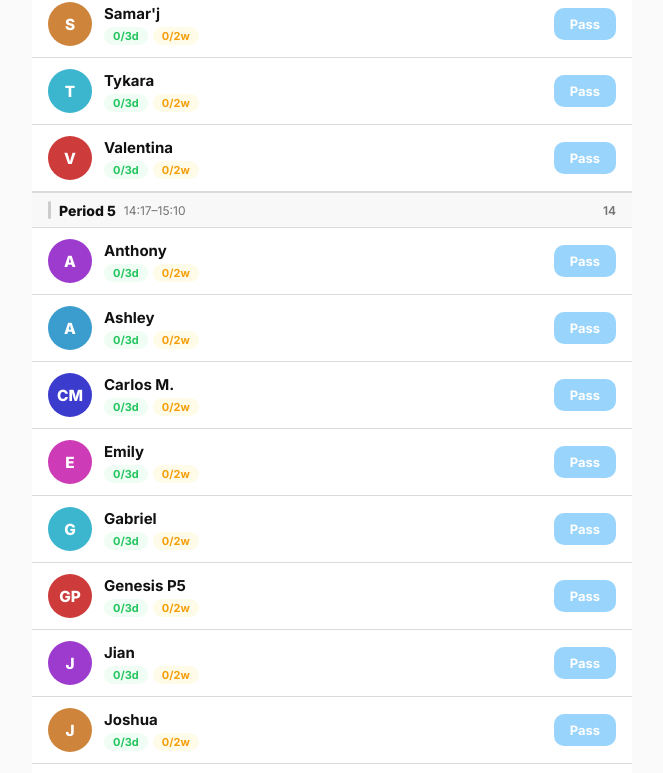
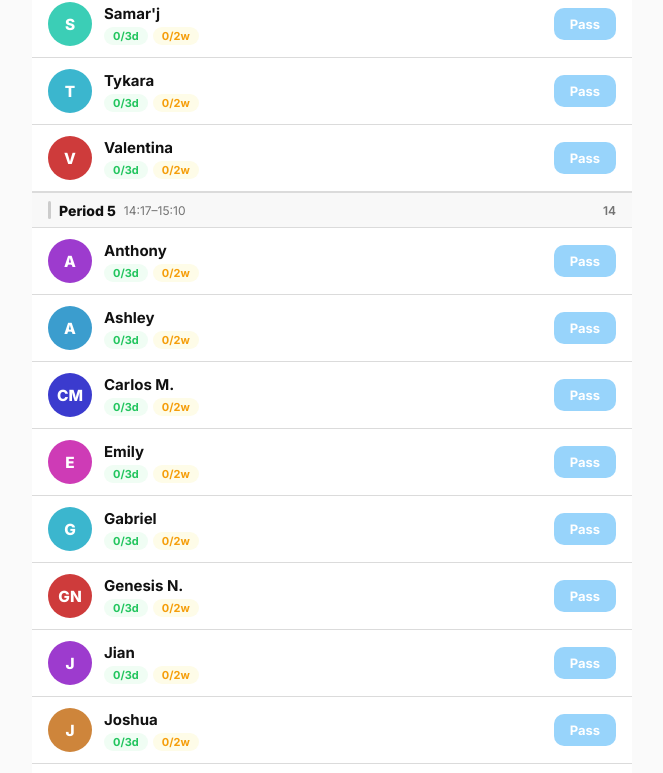
Before and after one commit to jmelgarejoanillo/passguard, a React (Vite) app: page / in a window 1280 px wide. Shown: the part 2777-3550 px from the top of the page, without its empty margins (308-971 px from the left). Built offline with nearby package versions, Linux system fonts and the light colour scheme.

Commit message:
Update App.jsx

```diff
--- a/src/App.jsx
+++ b/src/App.jsx
@@ -71,13 +71,13 @@ const SEED_STUDENTS = [
   mk("Alexander","P1"), mk("Lily","P1"), mk("Zari'Anna","P1"), mk("NeKwaur","P1"),
   mk("Marco","P2"), mk("Andrea","P2"), mk("Tykara","P2"), mk("Nyimah","P2"),
   mk("Delilah","P2"), mk("Valentina","P2"), mk("Ibrahim","P2"), mk("Byron","P2"),
-  mk("Carlos","P2"), mk("Andrew","P2"), mk("Manny","P2"), mk("Genesis","P2"),
+  mk("Carlos","P2"), mk("Andrew","P2"), mk("Manny","P2"),
   mk("Samar'j","P2"), mk("Aisha","P2"), mk("Fernando","P2"), mk("Jackeline","P2"),
   mk("Isaí","P2"), mk("J'Zyra","P2"), mk("Ja'cory","P2"), mk("Marie","P2"),
-  mk("Heyner","P2"),
+  mk("Heyner","P2"), mk("Genesis G.","P2"),
   mk("Anthony","P5"), mk("Kimberly","P5"), mk("Lena","P5"), mk("Joshua","P5"),
   mk("Litzy","P5"), mk("Gabriel","P5"), mk("Emily","P5"), mk("Carlos M.","P5"),
-  mk("Genesis P5","P5"), mk("Wilson","P5"), mk("Ashley","P5"), mk("Zyykee","P5"),
+  mk("Genesis N.","P5"), mk("Wilson","P5"), mk("Ashley","P5"), mk("Zyykee","P5"),
   mk("Jian","P5"), mk("Tukiya","P5"),
 ];
 
```
